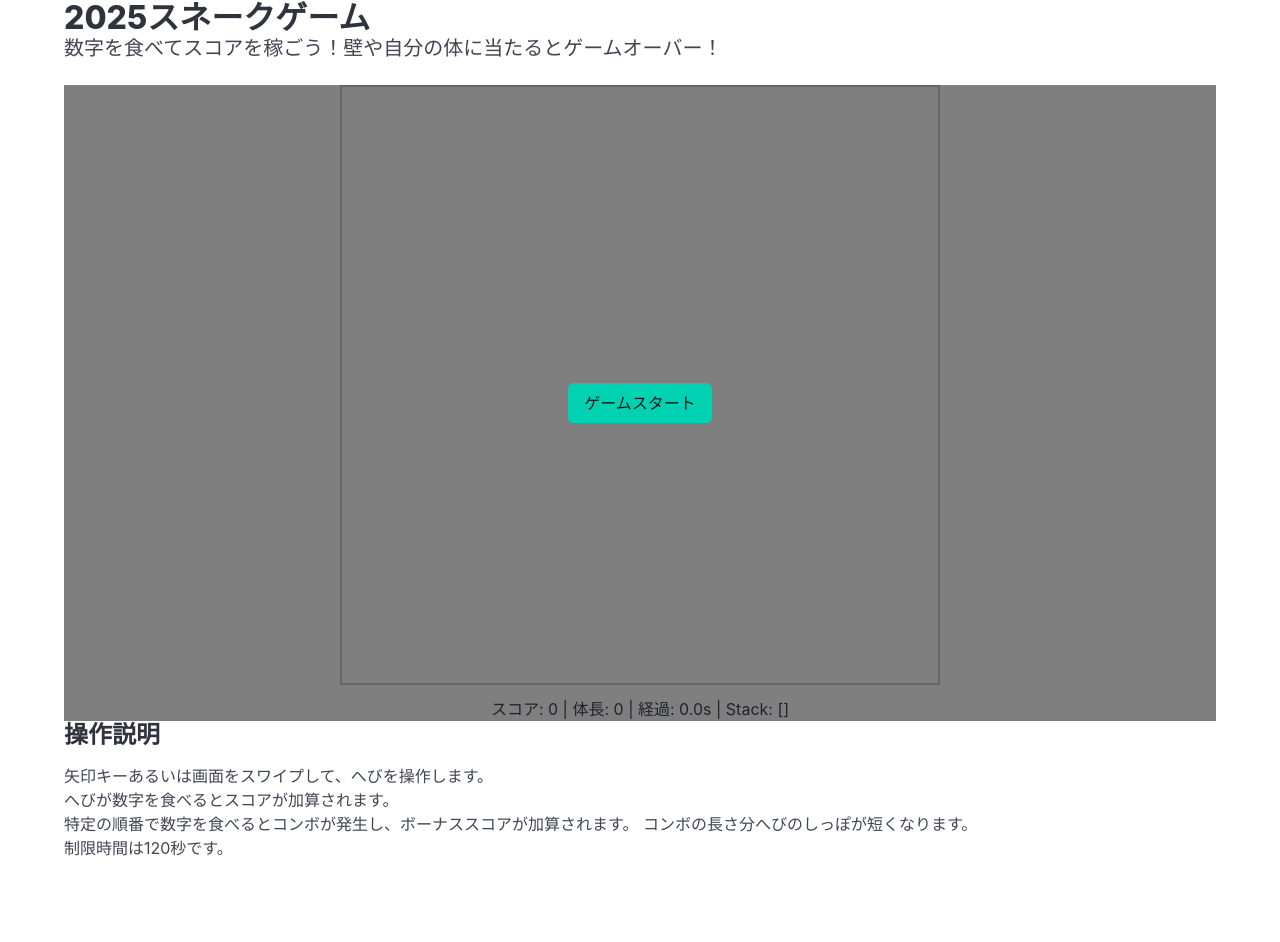
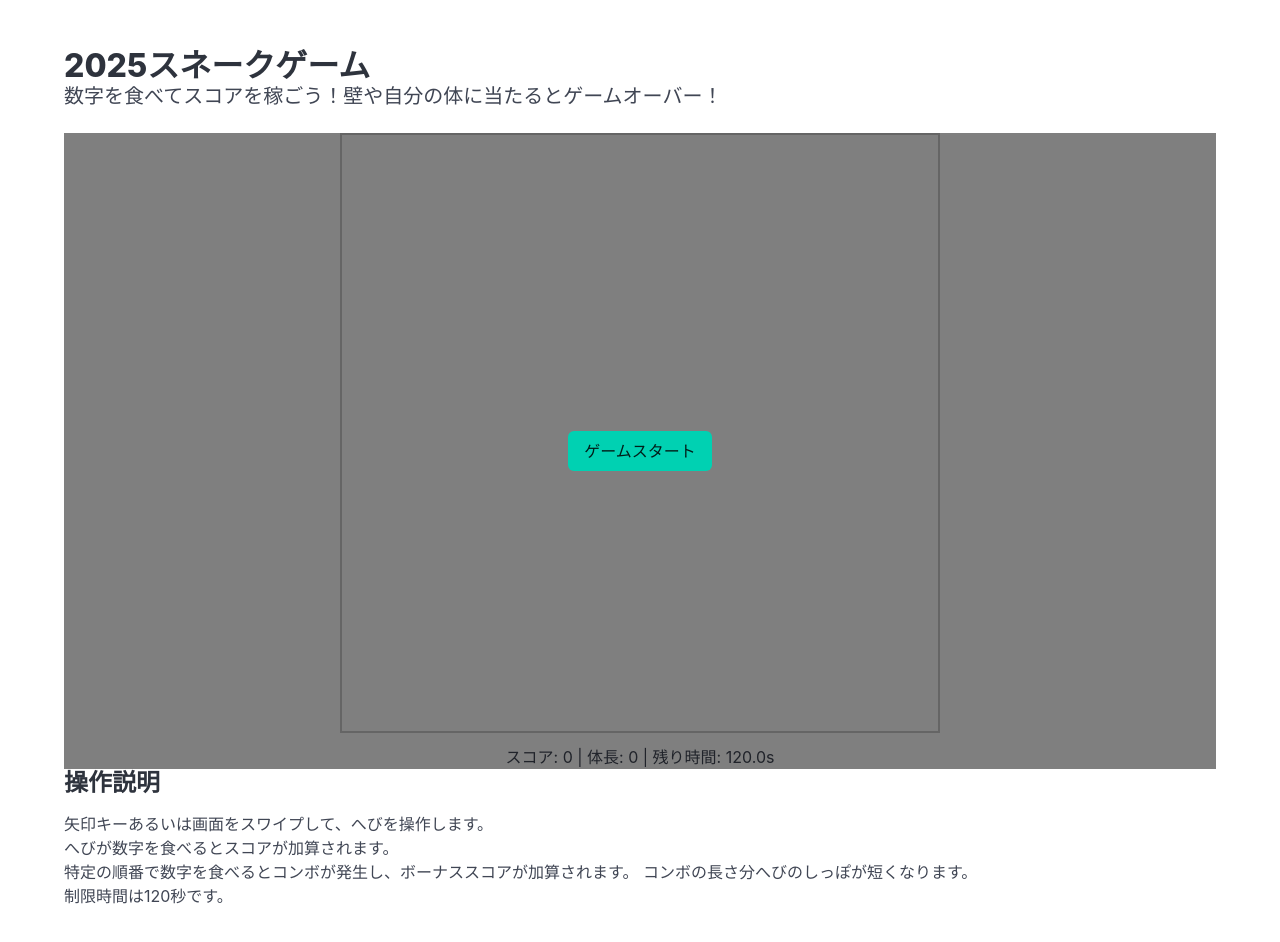
Before and after one commit to autotaker/new-year-snake-game, a Vue app: page / in a window 1280 px wide. Shown: the top 942 px of the page. Before the commit the page ends 860 px from the top, so only its background shows below. Built offline with nearby package versions, Linux system fonts and the light colour scheme; what @vueuse/gesture would draw is missing.

Commit message:
refactor game layout and update game timer display; enhance gameplay instructions

```diff
--- a/src/App.vue
+++ b/src/App.vue
@@ -1,4 +1,5 @@
 <template>
+  <section class="section">
     <div class="container">
       <h1 class="title is-3">2025スネークゲーム</h1>
       <p class="subtitle is-5">数字を食べてスコアを稼ごう！壁や自分の体に当たるとゲームオーバー！</p>
@@ -12,8 +13,10 @@
           <div class="has-text-centered" v-if="gameState === 'gameover'">
             <p class="is-size-3 has-text-danger">ゲームオーバー</p>
             <p>{{ gameOverMessage }}</p>
+            <div class="buttons">
               <button class="button is-primary" @click="gameStart()">もう一度プレイ</button>
               <button class="button" @click="copyResult()">スコアをコピー</button>
+            </div>
           </div>
         </div>
       </div>
@@ -31,6 +34,7 @@
         </p>
       </div>
     </div>
+  </section>
 </template>
 
 <script setup lang="ts">
--- a/src/components/GameView.vue
+++ b/src/components/GameView.vue
@@ -2,8 +2,8 @@
     <div class="has-text-centered">
         <canvas ref="gameCanvas"></canvas>
         <div class="mt-3">
-            スコア: {{ gameInfo.score }} | 体長: {{ gameInfo.snakeLength }} | 経過: {{ gameInfo.elapsedSec }}s | Stack: [{{
-                gameInfo.ateStack.join(', ') }}]
+            スコア: {{ gameInfo.score }} | 体長: {{ gameInfo.snakeLength }} | 残り時間: {{ gameInfo.remaningSeconds.toFixed(1)
+            }}s
         </div>
         <div class="mt-3 toast is-size-3 has-text-weight-bold has-text-warning" v-if="comboMessage">
             {{ comboMessage }}
@@ -25,7 +25,7 @@ const gameInfo = reactive<GameInfo>({
     state: 'init',
     score: 0,
     snakeLength: 0,
-    elapsedSec: '0.0',
+    remaningSeconds: 120,
     ateStack: []
 })
 const comboMessage = ref<string>('')
--- a/src/composables/useSnakeGame.ts
+++ b/src/composables/useSnakeGame.ts
@@ -15,7 +15,7 @@ export interface GameInfo {
   state: "init" | "playing" | "gameover";
   score: number;
   snakeLength: number;
-  elapsedSec: string;
+  remaningSeconds: number;
   ateStack: string[];
 }
 
@@ -26,8 +26,8 @@ export function useSnakeGame(
   comboHandler: (combo: string, bonus: number) => void
 ) {
   // ========= ゲーム設定 =========
-  const COLS = 20;
-  const ROWS = 20;
+  const COLS = 15;
+  const ROWS = 15;
   const CELL_SIZE = 40;
   const MAX_ITEMS = 3;
   const ITEM_LIFETIME = 10000;
@@ -399,8 +399,8 @@ export function useSnakeGame(
 
   const updateInfo = () => {
     const now = Date.now();
-    const elapsedSec = ((now - startTime) / 1000).toFixed(1);
-    gameInfo.elapsedSec = elapsedSec;
+    const elapsedSec = (now - startTime) / 1000;
+    gameInfo.remaningSeconds = GAME_TIME_LIMIT - elapsedSec;
     gameInfo.score = score;
     gameInfo.snakeLength = snakeLength;
     gameInfo.ateStack = [...ateStack];
```
Lines whose indentation alone changed are shown as unchanged.
